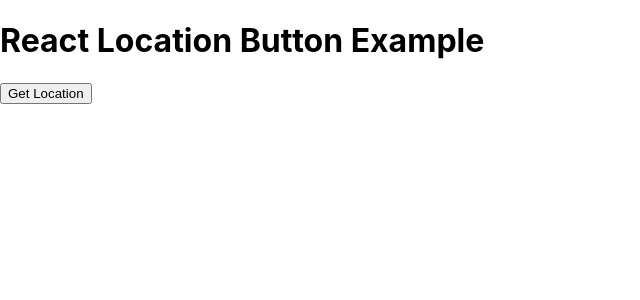
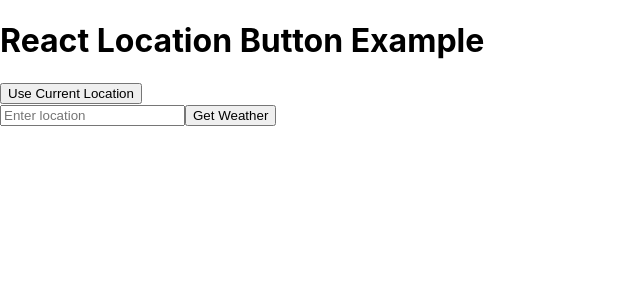
Before and after one commit to likhitharigela/Forget_Me_Not, a React (Create React App) app in the folder my-app/: page / in a window 1280 px wide. Shown: the top 300 px of the page, without its empty margins (0-640 px from the left). Built offline with nearby package versions, Linux system fonts and the light colour scheme.

Commit message:
Current location and Entering Manually

```diff
--- a/my-app/src/LocationButton.js
+++ b/my-app/src/LocationButton.js
@@ -27,23 +27,123 @@ class LocationButton extends React.Component {
 export default LocationButton; */
 
 
+// import React from 'react';
+
+// class LocationButton extends React.Component {
+//   handleGetLocation = () => {
+//     if (navigator.geolocation) {
+//       navigator.geolocation.getCurrentPosition(this.fetchWeather, this.showError);
+//     } else {
+//       alert('Geolocation is not supported by this browser.');
+//     }
+//   };
+//   showPosition = (position) => {
+//     alert(
+//       `Latitude: ${position.coords.latitude}, Longitude: ${position.coords.longitude}`
+//     );
+//   };
+//   fetchWeather = (position) => {
+//     const { latitude, longitude } = position.coords;
+//     const apiKey = '0f61198bd0ddcf9af105acf173863d4f'; // Replace this with your actual OpenWeatherMap API key
+
+//     // Make a fetch request to the OpenWeatherMap API
+//     fetch(`https://api.openweathermap.org/data/2.5/weather?lat=${latitude}&lon=${longitude}&appid=${apiKey}&units=metric`)
+//       .then(response => response.json())
+//       .then(data => {
+//         // Handle the weather data
+//         console.log(data); // Log the weather data to the console for demonstration
+//         alert(`Current Weather: ${data.weather[0].description}, Temperature: ${data.main.temp}°C`);
+//       })
+//       .catch(error => {
+//         console.error('Error fetching weather data:', error);
+//         console.log('hi');
+//       });
+// };
+
+
+// showError = (error) => {
+//   switch(error.code) {
+//     case error.PERMISSION_DENIED:
+//       alert("User denied the request for Geolocation.");
+//       break;
+//       case error.POSITION_UNAVAILABLE:
+//         alert("Location information is unavailable.");
+//         break;
+//       case error.TIMEOUT:
+//         alert("The request to get user location timed out.");
+//         break;
+//       case error.UNKNOWN_ERROR:
+//         alert("An unknown error occurred.");
+//         break;
+//       default:
+//         alert("An unknown error occurred.");
+//     }
+//   };
+
+//   render() {
+//     return (
+//       <div>
+//         <button onClick={this.handleGetLocation}>Get Location</button>
+//       </div>
+//     );
+//   }
+// }
+
+// export default LocationButton;
+
+
+
 import React from 'react';
 
 class LocationButton extends React.Component {
+  state = {
+    locationInput: ''
+  };
+
+  handleLocationChange = (event) => {
+    this.setState({ locationInput: event.target.value });
+  };
+
+  handleGetWeather = (location) => {
+    const apiKey = '0f61198bd0ddcf9af105acf173863d4f'; // Replace this with your actual OpenWeatherMap API key
+
+    // Make a fetch request to the OpenWeatherMap API
+    fetch(`https://api.openweathermap.org/data/2.5/weather?q=${location}&appid=${apiKey}&units=metric`)
+      .then(response => {
+        if (!response.ok) {
+          throw new Error('Location not found.');
+        }
+        return response.json();
+      })
+      .then(data => {
+        // Handle the weather data
+        console.log(data); // Log the weather data to the console for demonstration
+        alert(`Current Weather in ${location}: ${data.weather[0].description}, Temperature: ${data.main.temp}°C`);
+      })
+      .catch(error => {
+        console.error('Error fetching weather data:', error);
+        alert('Error fetching weather data. Please check the location and try again.');
+      });
+  };
+
   handleGetLocation = () => {
     if (navigator.geolocation) {
-      navigator.geolocation.getCurrentPosition(this.fetchWeather, this.showError);
+      navigator.geolocation.getCurrentPosition(
+        position => {
+          const { latitude, longitude } = position.coords;
+          this.fetchWeatherByCoords(latitude, longitude);
+        },
+        error => {
+          console.error('Error getting current location:', error);
+          alert('Error getting current location. Please try again or enter a location manually.');
+        }
+      );
     } else {
       alert('Geolocation is not supported by this browser.');
     }
   };
-  showPosition = (position) => {
-    alert(
-      `Latitude: ${position.coords.latitude}, Longitude: ${position.coords.longitude}`
-    );
-  };
-  fetchWeather = (position) => {
-    const { latitude, longitude } = position.coords;
+
+  fetchWeatherByCoords = (latitude, longitude) => {
     const apiKey = '0f61198bd0ddcf9af105acf173863d4f'; // Replace this with your actual OpenWeatherMap API key
 
     // Make a fetch request to the OpenWeatherMap API
@@ -56,34 +156,22 @@ class LocationButton extends React.Component {
       })
       .catch(error => {
         console.error('Error fetching weather data:', error);
-        console.log('hi');
+        alert('Error fetching weather data. Please try again.');
       });
-};
-
-
-showError = (error) => {
-  switch(error.code) {
-    case error.PERMISSION_DENIED:
-      alert("User denied the request for Geolocation.");
-      break;
-      case error.POSITION_UNAVAILABLE:
-        alert("Location information is unavailable.");
-        break;
-      case error.TIMEOUT:
-        alert("The request to get user location timed out.");
-        break;
-      case error.UNKNOWN_ERROR:
-        alert("An unknown error occurred.");
-        break;
-      default:
-        alert("An unknown error occurred.");
-    }
   };
 
   render() {
     return (
       <div>
-        <button onClick={this.handleGetLocation}>Get Location</button>
+        <button onClick={this.handleGetLocation}>Use Current Location</button>
+        <br />
+        <input
+          type="text"
+          placeholder="Enter location"
+          value={this.state.locationInput}
+          onChange={this.handleLocationChange}
+        />
+        <button onClick={() => this.handleGetWeather(this.state.locationInput)}>Get Weather</button>
       </div>
     );
   }
```
